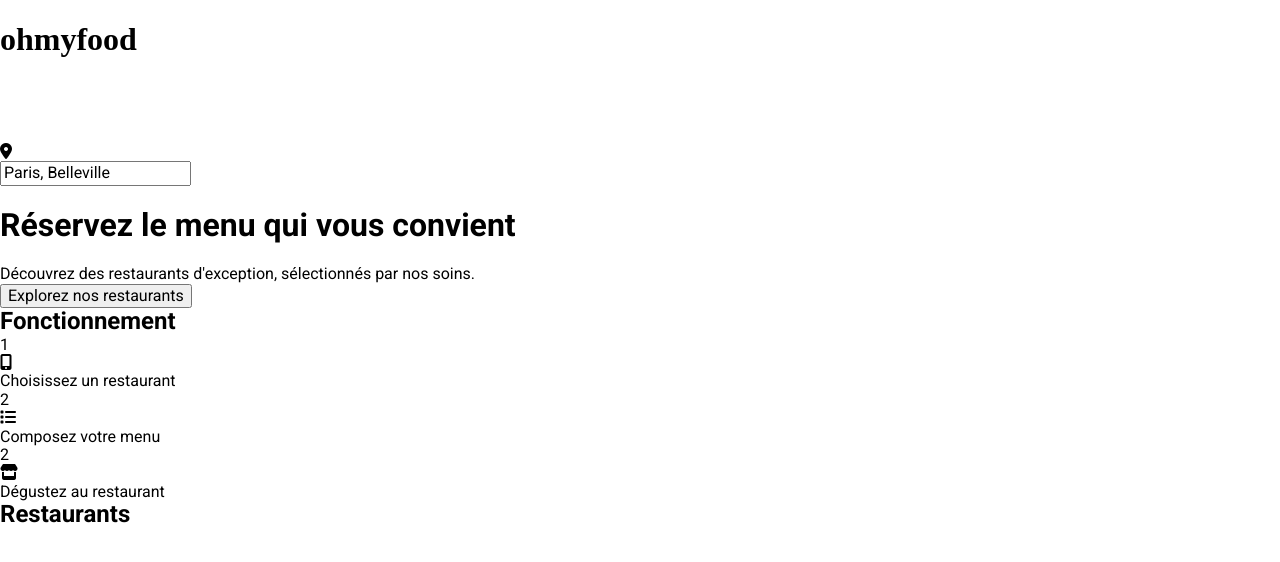
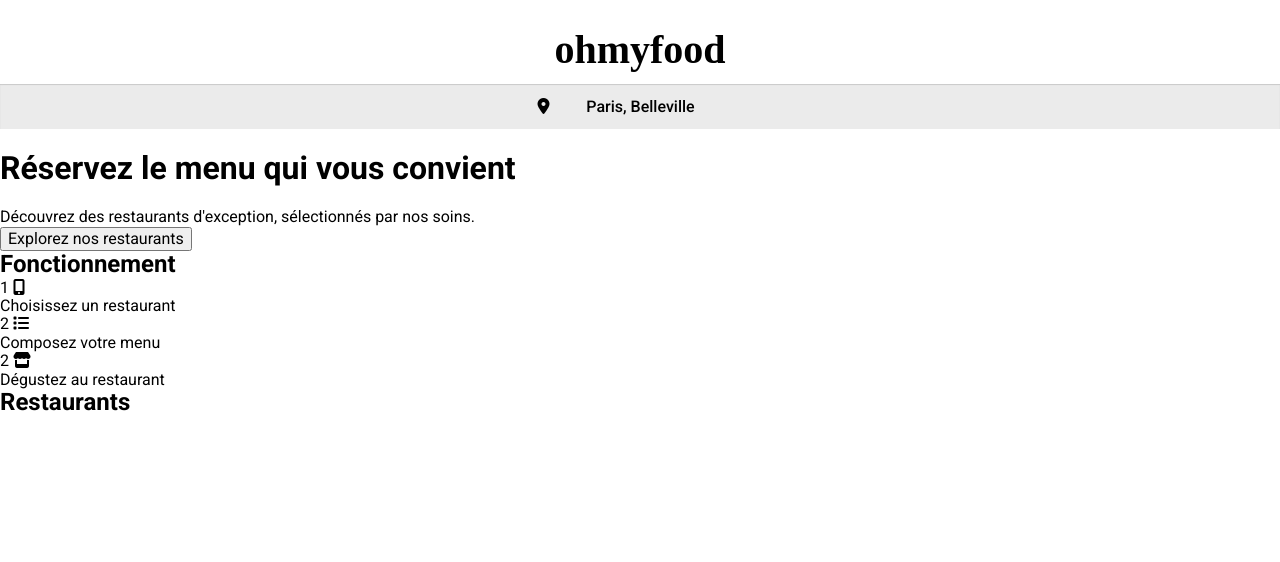
Before and after one commit to aude-lmr/Ohmyfood, a website: page index.html in a window 1280 px wide. Drawn offline with Linux system fonts and the light colour scheme; a web font is replaced by a local one.

Commit message:
Accueil - ajout du  logo (header) et de la zone de recherche

```diff
--- a/index.html
+++ b/index.html
@@ -22,37 +22,41 @@
 <body>
     <header>
         <h1 class="logo">ohmyfood</h1>
-        <nav>
-            <div><i class="fa-solid fa-location-dot"></i></div>
-            <form>
-                <input type="search" value="Paris, Belleville" name="search-location" id="-search-location">
-            </form>
-        </nav>
     </header>
 
+    <nav>
+        <div class="search-bar">
+            <form>
+                <span class="search-bar__icon"><i class="fa-solid fa-location-dot"></i></span>
+                <input type="search" value="Paris, Belleville" placeholder="Paris, Belleville"
+                    name="search-bar__location" id="search-bar__location">
+            </form>
+        </div>
+    </nav>
+
     <main>
-        <section id="explorer">
-            <h1>Réservez le menu qui vous convient</h1>
-            <p>Découvrez des restaurants d'exception, sélectionnés par nos soins.</p>
-            <button>Explorez nos restaurants</button>
+        <section class="explorer">
+            <h1 class="explorer__title">Réservez le menu qui vous convient</h1>
+            <p class="explorer__txt">Découvrez des restaurants d'exception, sélectionnés par nos soins.</p>
+            <button class="explorer__btn">Explorez nos restaurants</button>
         </section>
 
-        <section id="functioning-container">
-            <h2 id="functioning-title">Fonctionnement</h2>
-            <div id="functioning-list">
-                <div class="functioning-btn">
-                    <p class="functioning-number">1</p>
-                    <span class="functioning-icons"><i class="fa-solid fa-mobile-screen-button"></i></span>
+        <section class="functioning">
+            <h2 class="ftng__title">Fonctionnement</h2>
+            <div class="ftng__list">
+                <div class="ftng__btn">
+                    <span class="ftng__number">1</span>
+                    <span class="ftng__icons"><i class="fa-solid fa-mobile-screen-button"></i></span>
                     <p>Choisissez un restaurant</p>
                 </div>
-                <div class="functioning-btn">
-                    <p class="functioning-number">2</p>
-                    <span class="functioning-icons"><i class="fa-solid fa-list"></i></span>
+                <div class="ftng__btn">
+                    <span class="ftng__number">2</span>
+                    <span class="ftng__icons"><i class="fa-solid fa-list"></i></span>
                     <p>Composez votre menu</p>
                 </div>
-                <div class="functioning-btn">
-                    <p class="functioning-number">2</p>
-                    <span class="functioning-icons"><i class="fa-solid fa-store"></i></span>
+                <div class="ftng__btn">
+                    <span class="ftng__number">2</span>
+                    <span class="ftng__icons"><i class="fa-solid fa-store"></i></span>
                     <p>Dégustez au restaurant</p>
                 </div>
             </div>
--- a/sass/base/_typography.scss
+++ b/sass/base/_typography.scss
@@ -3,9 +3,11 @@
     font-weight: 700;
     color: $color-logo;
     width: 100%;
-    height: 100px;
+    height: 30px;
+    text-align: center;
+    font-size: 40px;
     @include mobile-only {
-        text-align: center;
-        font-size: 30px;
+        font-size: 25px;
+        margin: 15px 0 5px 0;
     }
 }
--- a/sass/main.scss
+++ b/sass/main.scss
@@ -2,3 +2,4 @@
 @import "./utils/mixins";
 @import "./base/base";
 @import "./base/typography";
+@import "./pages/about";
--- a/sass/pages/_about.scss
+++ b/sass/pages/_about.scss
@@ -0,0 +1,33 @@
+.search-bar {
+    display: flex;
+    justify-content: center;
+    align-items: center;
+    background-color: $background-lightgrey;
+    height: 45px;
+    box-shadow: inset 0px 1px 1px 0px hsla(0, 0%, 77%, 0.86);
+
+    form {
+        text-align: center;
+    }
+
+    input[type="search"] {
+        border: none;
+        font-weight: 500;
+        background-color: $background-lightgrey;
+        height: 30px;
+        text-align: center;
+    }
+
+    @include mobile-only {
+        height: 34px;
+
+        span.search-bar__icon {
+            font-size: 13px;
+        }
+
+        input[type="search"] {
+            font-size: 12px;
+            width: 70%;
+        }
+    }
+}
--- a/sass/utils/_variables.scss
+++ b/sass/utils/_variables.scss
@@ -2,6 +2,8 @@
 $color-secondary: #FF79DA;
 $color-tertiary: #99E2D0;
 
+$background-lightgrey:hsla(257, 0%, 92%, 1);
+
 $color-logo:  black;
 
 $breakpoints: ("mobile": "480px","tablet": "768px");
```
Also changed, not shown: css/style.css, 1 other file.
